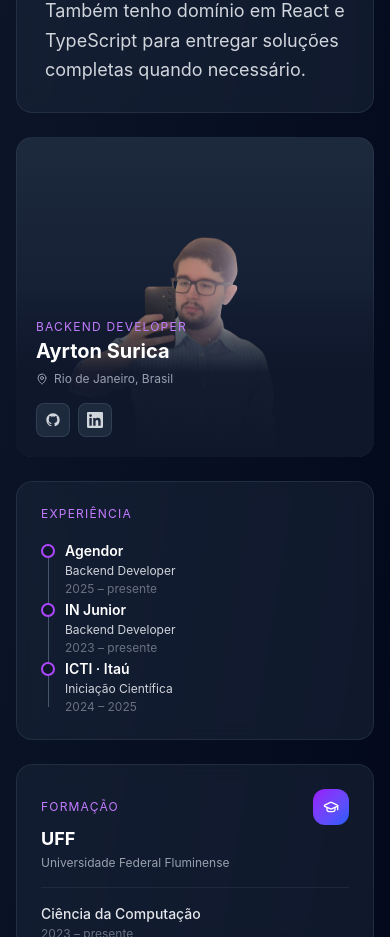
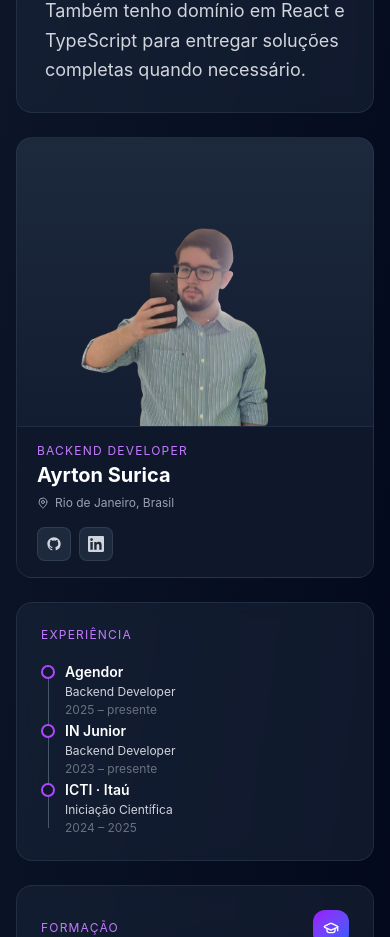
Before and after one commit to AyrtonSur/Curriculo, a React (Vite) app: page / in a window 390 px wide. Shown: the part 1360-2297 px from the top of the page. Built offline with nearby package versions, Linux system fonts and the light colour scheme.

Commit message:
feat: enhance mobile and desktop layouts in About component

```diff
--- a/src/app/components/About.tsx
+++ b/src/app/components/About.tsx
@@ -151,32 +151,67 @@ export function About() {
             className="order-2 md:order-none relative lg:col-span-2 lg:row-span-2 lg:min-h-[400px]"
             style={{ zIndex: 10, overflow: "visible" }}
           >
-            <div className={`absolute inset-0 rounded-2xl border ${
+
+            {/* ── Mobile / tablet: full photo + info below, no gradient ── */}
+            <div className={`lg:hidden rounded-2xl border overflow-hidden ${
+              isDark
+                ? "bg-gradient-to-b from-slate-800 to-slate-900 border-slate-700/50"
+                : "bg-gradient-to-b from-gray-100 to-gray-200 border-gray-200"
+            }`}>
+              <div className="relative h-72 sm:h-80 md:h-96">
+                <img
+                  src={photoUrl}
+                  alt="Ayrton Surica"
+                  className="w-full h-full object-contain object-bottom"
+                />
+              </div>
+              <div className={`px-5 py-4 border-t ${isDark ? "border-slate-700/50 bg-slate-900" : "border-gray-200 bg-gray-200"}`}>
+                <p className="text-purple-400 text-xs uppercase tracking-widest mb-0.5">
+                  Backend Developer
+                </p>
+                <h3 className={`text-xl font-bold mb-1.5 ${isDark ? "text-white" : "text-gray-900"}`}>
+                  Ayrton Surica
+                </h3>
+                <div className={`flex items-center gap-1.5 text-xs mb-4 ${isDark ? "text-gray-400" : "text-gray-500"}`}>
+                  <MapPin className="w-3 h-3 shrink-0" />
+                  <span>Rio de Janeiro, Brasil</span>
+                </div>
+                <div className="flex gap-2">
+                  {socialLinks.map(({ Icon, href, label }) => (
+                    <motion.a
+                      key={label}
+                      href={href}
+                      target="_blank"
+                      rel="noopener noreferrer"
+                      aria-label={label}
+                      whileTap={{ scale: 0.95 }}
+                      className={`p-2 rounded-lg border transition-colors ${
+                        isDark
+                          ? "bg-slate-800 border-slate-600/50 text-gray-300 hover:text-white hover:border-purple-500/50"
+                          : "bg-white border-gray-300 text-gray-600 hover:text-gray-900 hover:border-purple-400/60"
+                      }`}
+                    >
+                      <Icon className="w-4 h-4" />
+                    </motion.a>
+                  ))}
+                </div>
+              </div>
+            </div>
+
+            {/* ── Desktop: photo overflows above card + gradient overlay ── */}
+            <div className={`hidden lg:block absolute inset-0 rounded-2xl border ${
               isDark
                 ? "bg-gradient-to-b from-slate-800 to-slate-900 border-slate-700/50"
                 : "bg-gradient-to-b from-gray-100 to-gray-200 border-gray-200"
             }`} />
-
-            {/* Mobile / tablet: photo contained */}
-            <div className="relative h-80 md:h-96 lg:hidden">
-              <img
-                src={photoUrl}
-                alt="Ayrton Surica"
-                className="absolute inset-0 w-full h-full object-contain object-bottom"
-                style={{ zIndex: 2 }}
-              />
-            </div>
-
-            {/* Desktop: photo overflows above card */}
             <img
               src={photoUrl}
               alt="Ayrton Surica"
               className="hidden lg:block absolute bottom-[60px] left-1/2 -translate-x-1/2 w-[98%]"
               style={{ zIndex: 2 }}
             />
-
             <div
-              className={`absolute bottom-0 left-0 right-0 px-5 pb-5 pt-8 md:pt-12 lg:pt-16 rounded-b-2xl ${
+              className={`hidden lg:block absolute bottom-0 left-0 right-0 px-5 pb-5 pt-16 rounded-b-2xl ${
                 isDark
                   ? "bg-gradient-to-t from-slate-900 via-slate-900/95 to-transparent"
                   : "bg-gradient-to-t from-gray-200 via-gray-200/95 to-transparent"
@@ -201,7 +236,7 @@ export function About() {
                     target="_blank"
                     rel="noopener noreferrer"
                     aria-label={label}
-                    whileHover={!isMobile ? { scale: 1.1, y: -2 } : {}}
+                    whileHover={{ scale: 1.1, y: -2 }}
                     whileTap={{ scale: 0.95 }}
                     className={`p-2 rounded-lg border transition-colors ${
                       isDark
@@ -214,6 +249,7 @@ export function About() {
                 ))}
               </div>
             </div>
+
           </motion.div>
 
           {/* ── Experiência — rows 2-3, col 4 ── */}
```
